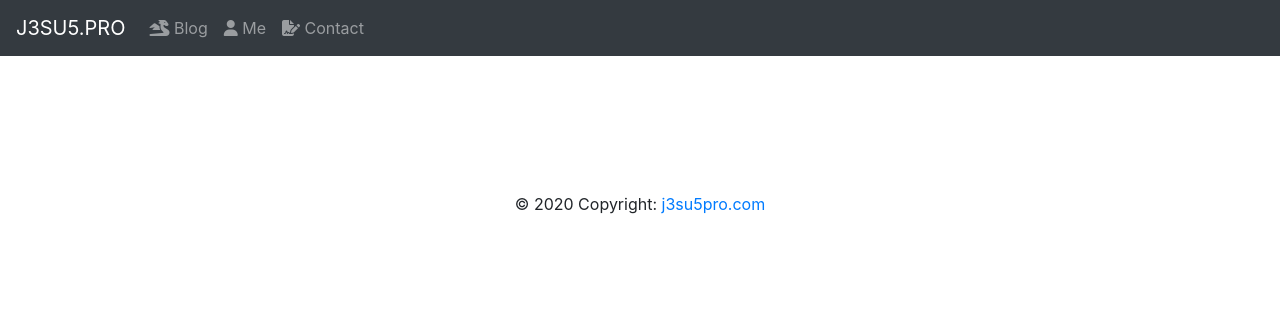
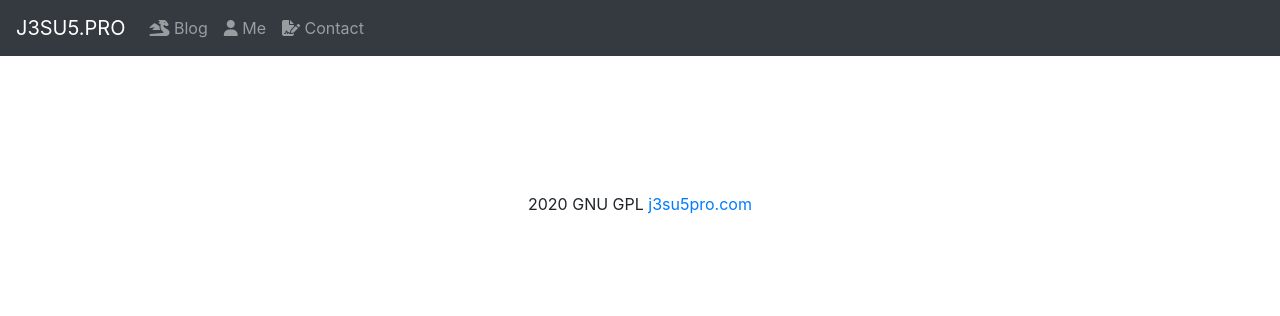
Before and after one commit to jesushl/blog, a Django app: page / in a window 1280 px wide. Shown: the top 316 px of the page. Run offline with Django 3.2, Linux system fonts and the light colour scheme; data that the repository does not hold is empty; some libraries are stand-ins or nearby versions.

Commit message:
Fixing licence to GNU GPL

```diff
--- a/blog/templates/footer.html
+++ b/blog/templates/footer.html
@@ -1,7 +1,7 @@
 <footer>
-    <div class="container-fluid text-center text-md-left" >
+    <div class="container-fluid text-center text-md-left">
         <!-- Copyright -->
-        <div class="footer-copyright text-center py-3">© 2020 Copyright:
+        <div class="footer-copyright text-center py-3">2020 GNU GPL
             <a href="{% url 'index' %}"> j3su5pro.com</a>
         </div>
         <!-- Copyright -->
```
